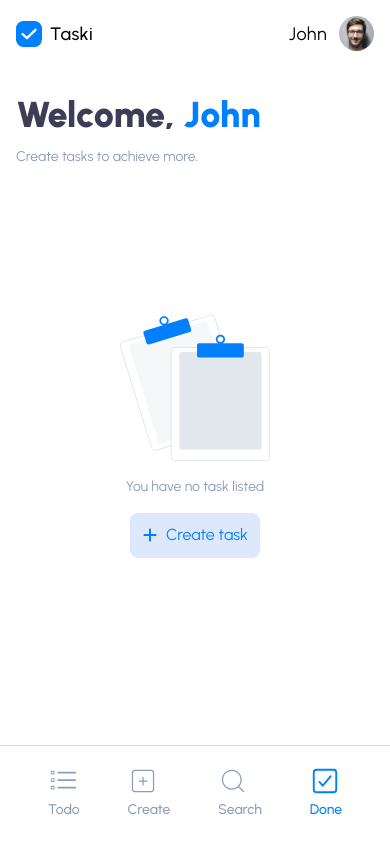
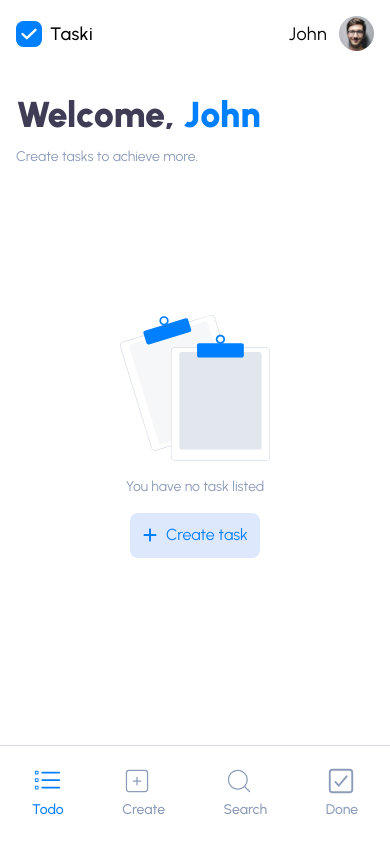
Before and after one commit to professor-12/todo-app, a Next.js app: page / in a window 390 px wide. Built offline with nearby package versions, Linux system fonts and the light colour scheme.

Commit message:
Added isActive indicator to the navbar in mobile

```diff
--- a/src/components/Form/Form.tsx
+++ b/src/components/Form/Form.tsx
@@ -32,7 +32,6 @@ const Form = () => {
                 <input
                     value={title}
                     onChange={(e) => setTitle(e.target.value)}
-                    autoFocus
                     className="w-full px-3 focus:outline-none bg-transparent"
                     placeholder="Title.."
                 />
--- a/src/components/mobile/NavBar.tsx
+++ b/src/components/mobile/NavBar.tsx
@@ -3,38 +3,54 @@ import React from "react";
 import { BsListTask } from "react-icons/bs";
 import { CiSearch } from "react-icons/ci";
 import { IoCheckboxOutline } from "react-icons/io5";
-
+import clsx from "clsx";
 import { CiSquarePlus } from "react-icons/ci";
 import { useTabs } from "./store";
 
 const NavBar = () => {
-      const { _ , setTab } = useTabs();
+    const { tab, setTab } = useTabs();
+    console.log(tab)
+    const isActive = (id: any) => {
+        return tab === id;
+    };
     return (
-        <div className="fixed  flex z-50 md:hidden  bg-white items-center justify-between left-0 right-0 border-t border-muted/40 bottom-0 p-5 px-12">
+        <div className="fixed  flex z-50 md:hidden  bg-white items-center justify-between left-0 right-0 border-t border-muted/40 bottom-0 p-5 px-8">
             <span
                 onClick={() => setTab("todo")}
-                className="cursor-pointer text-muted font-[600]"
+                className={clsx(
+                    "cursor-pointer font-[600]",
+                    isActive("todo")? "text-lightblue" : "text-muted"
+                )}
             >
                 <BsListTask className="text-3xl" />
                 <p className="text-sm text-center py-1 font-medium">Todo</p>
             </span>
             <span
                 onClick={() => setTab("create")}
-                className="cursor-pointer text-muted"
+                className={clsx(
+                    "cursor-pointer font-[600]",
+                    isActive("create") ? "text-lightblue" : "text-muted"
+                )}
             >
                 <CiSquarePlus className="text-3xl" />
                 <p className="text-sm text-center py-1 font-medium">Create</p>
             </span>
             <span
                 onClick={() => setTab("search")}
-                className="cursor-pointer text-muted"
+                className={clsx(
+                    "cursor-pointer font-[600]",
+                    isActive("search") ? "text-lightblue" : "text-muted"
+                )}
             >
                 <CiSearch className="text-3xl" />
                 <p className="text-sm text-center py-1 font-medium">Search</p>
             </span>
             <span
                 onClick={() => setTab("done")}
-                className="cursor-pointer text-lightblue"
+                className={clsx(
+                    "cursor-pointer font-[600]",
+                    isActive("done") ? "text-lightblue" : "text-muted"
+                )}
             >
                 <IoCheckboxOutline className="text-3xl " />
                 <p className="text-sm text-center py-1 font-medium">Done</p>
--- a/src/components/mobile/Tabs/Create.tsx
+++ b/src/components/mobile/Tabs/Create.tsx
@@ -15,7 +15,7 @@ const Create = () => {
                 initial={{ y: 300 }}
                 animate={{ y: 0 }}
                 exit={{ y: 300 }}
-                className="fixed z-auto bg-white bottom-0 left-0 h-[32rem] shadow-slate-400 rounded-t-[4.3rem] right-0 shadow-2xl p-12 text-center"
+                className="fixed z-auto bg-white bottom-0 left-0 h-[32rem] shadow-slate-400 rounded-t-[3.8rem] right-0 shadow-2xl p-12 text-center"
             >
                 <Form />
             </motion.div>
```
